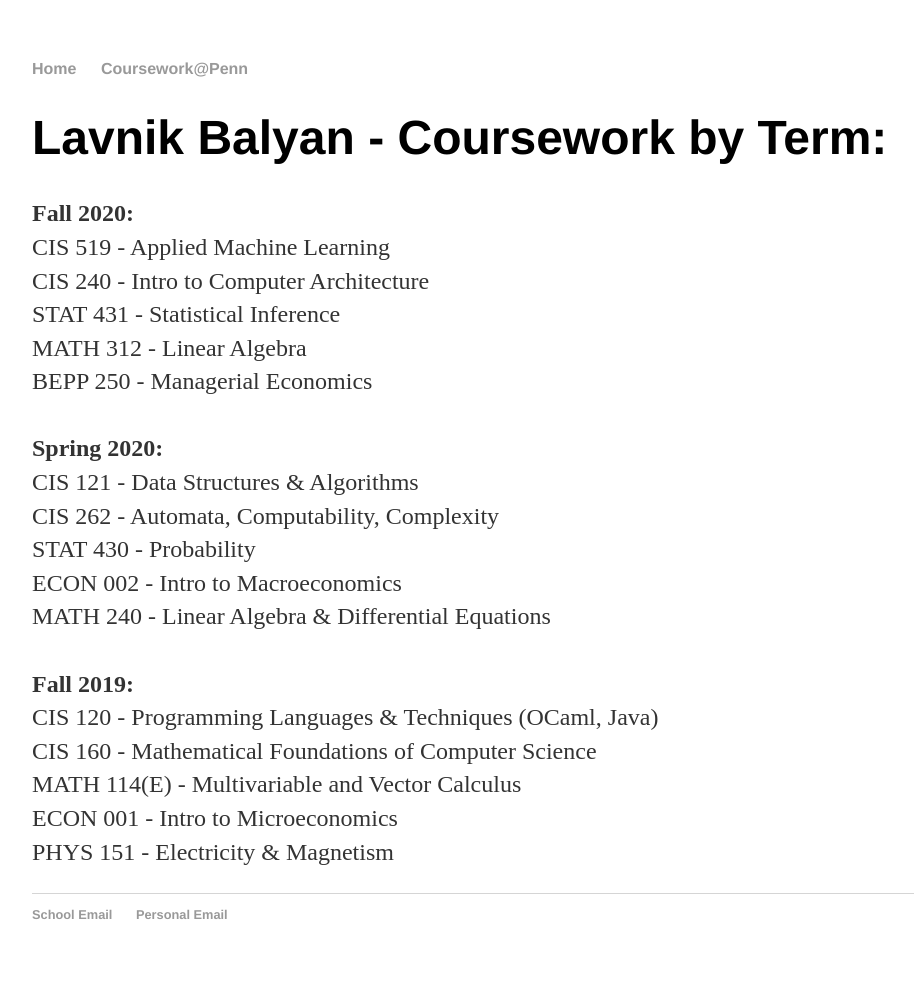
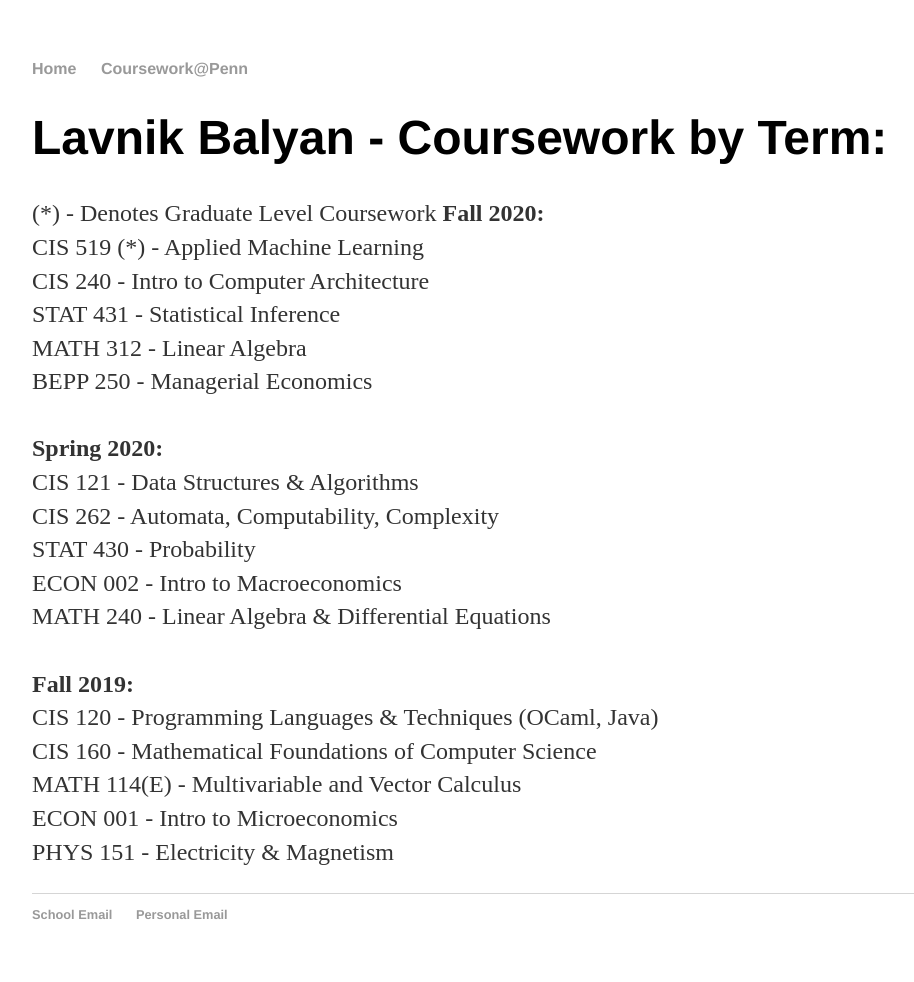
Before and after one commit to lavnik-balyan/lavnik-balyan.github.io, a Jekyll site: the page built from Coursework@Penn/index.html, in a window 1280 px wide. Shown: the whole page, without its empty margins (160-1074 px from the left). Built offline with Jekyll 4.4.1, drawn with Linux system fonts in a browser that asks for light colours.

Commit message:
Update index.html

```diff
--- a/Coursework@Penn/index.html
+++ b/Coursework@Penn/index.html
@@ -6,8 +6,10 @@
 <div class="Coursework@Penn">
      <h1>Lavnik Balyan - Coursework by Term:</h1>
           <p>
+               (*) - Denotes Graduate Level Coursework
+
                <b>Fall 2020:</b>
-               <br />CIS 519 - Applied Machine Learning
+               <br />CIS 519 (*) - Applied Machine Learning
                <br /> CIS 240 - Intro to Computer Architecture
                <br /> STAT 431 - Statistical Inference
                <br /> MATH 312 - Linear Algebra
```
